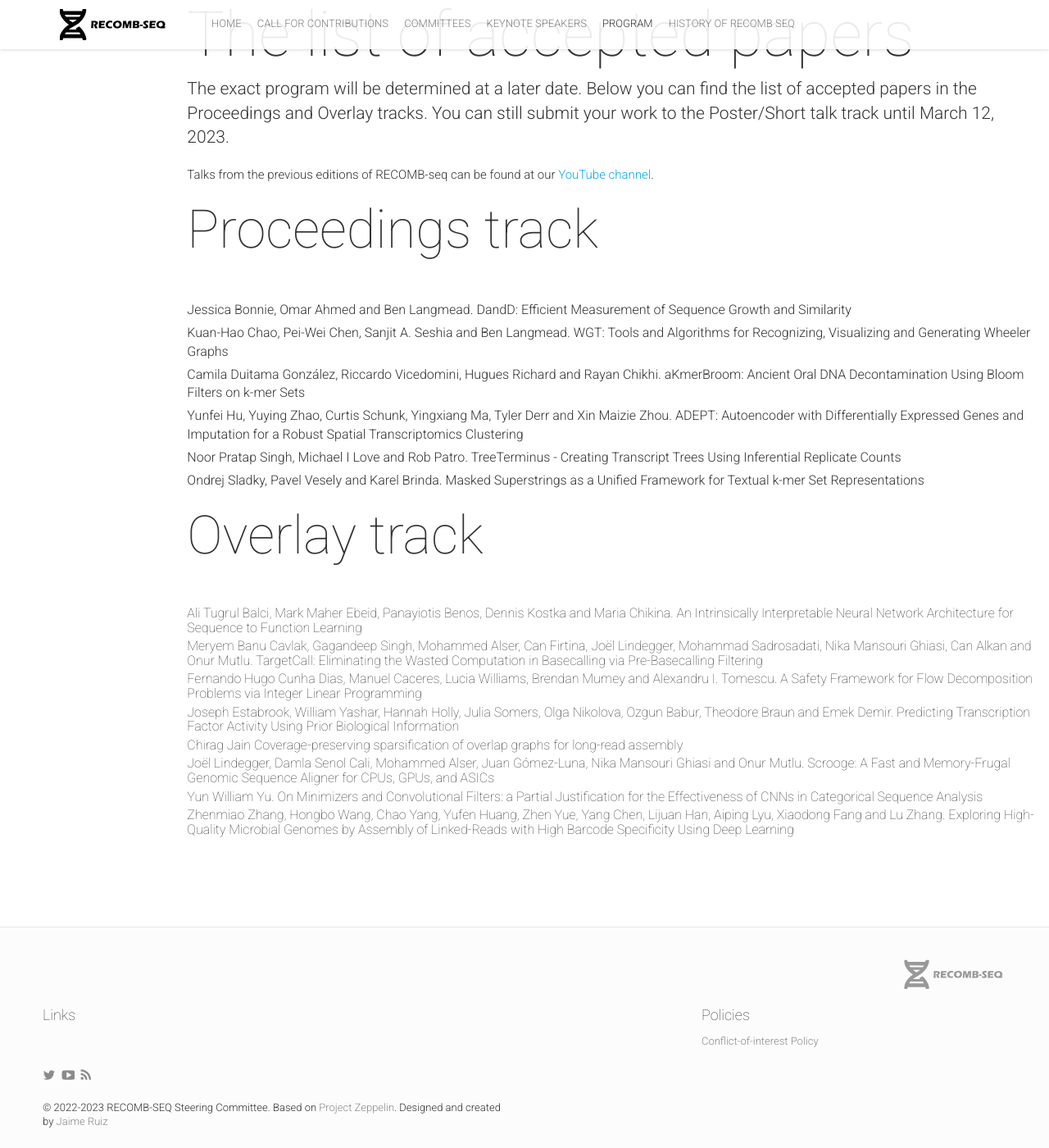
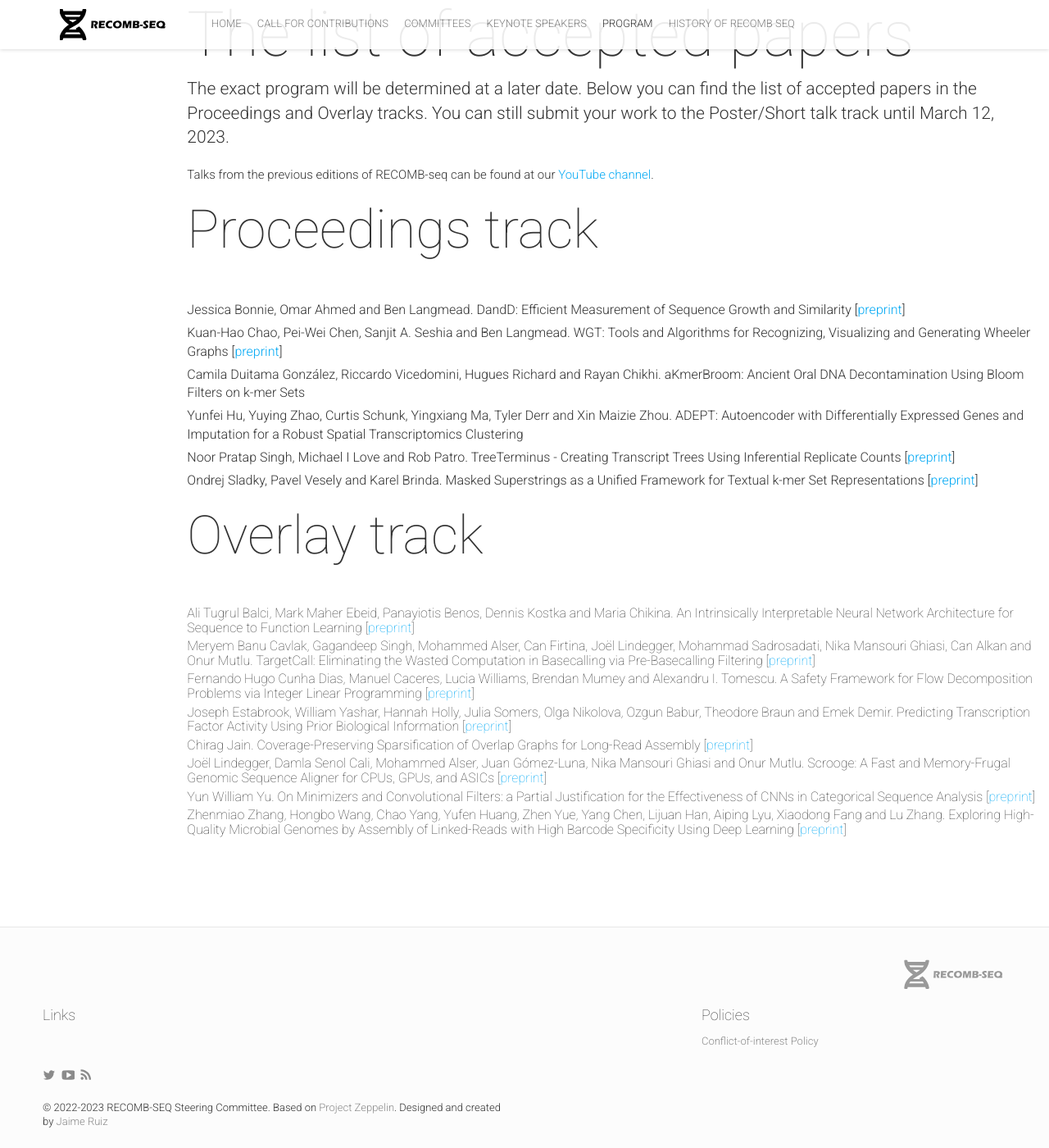
Before and after one commit to recomb-seq/recomb-seq.github.io, a Jekyll site: the page built from schedule.html, in a window 1280 px wide and 1400 px high, scrolled down 477 px. Shown: the whole window at 82% size. Built offline with Jekyll 4.4.1, drawn with Linux system fonts in a browser that asks for light colours; nearby versions of some CDN libraries; comment, search, counter and statistics services are not loaded.

Commit message:
preprints

```diff
--- a/_includes/schedule-tbd.html
+++ b/_includes/schedule-tbd.html
@@ -11,26 +11,24 @@
 <h3>Proceedings track</h3>
 
 <ul>
-<li>Jessica Bonnie, Omar Ahmed and Ben Langmead. DandD: Efficient Measurement of Sequence Growth and Similarity</li>
-<li>Kuan-Hao Chao, Pei-Wei Chen, Sanjit A. Seshia and Ben Langmead. WGT: Tools and Algorithms for Recognizing, Visualizing and Generating Wheeler Graphs</li>
-<li>Camila Duitama González, Riccardo Vicedomini, Hugues Richard and Rayan Chikhi. aKmerBroom: Ancient Oral DNA Decontamination Using Bloom Filters on k-mer Sets</li>
-<li>Yunfei Hu, Yuying Zhao, Curtis Schunk, Yingxiang Ma, Tyler Derr and Xin Maizie Zhou. ADEPT: Autoencoder with Differentially Expressed Genes and Imputation for a Robust Spatial Transcriptomics Clustering</li>
-<li>Noor Pratap Singh, Michael I Love and Rob Patro. TreeTerminus - Creating Transcript Trees Using Inferential Replicate Counts</li>
-<li>Ondrej Sladky, Pavel Vesely and Karel Brinda. Masked Superstrings as a Unified Framework for Textual k-mer Set Representations</li>
+<li>Jessica Bonnie, Omar Ahmed and Ben Langmead. <i>DandD: Efficient Measurement of Sequence Growth and Similarity</i> [<a href="https://www.biorxiv.org/content/10.1101/2023.02.02.526837.abstract">preprint</a>]</li>
+<li>Kuan-Hao Chao, Pei-Wei Chen, Sanjit A. Seshia and Ben Langmead. <i>WGT: Tools and Algorithms for Recognizing, Visualizing and Generating Wheeler Graphs</i> [<a href="https://www.biorxiv.org/content/10.1101/2022.10.15.512390.abstract">preprint</a>]</li>
+<li>Camila Duitama González, Riccardo Vicedomini, Hugues Richard and Rayan Chikhi. <i>aKmerBroom: Ancient Oral DNA Decontamination Using Bloom Filters on k-mer Sets</i></li>
+<li>Yunfei Hu, Yuying Zhao, Curtis Schunk, Yingxiang Ma, Tyler Derr and Xin Maizie Zhou. <i>ADEPT: Autoencoder with Differentially Expressed Genes and Imputation for a Robust Spatial Transcriptomics Clustering</i></li>
+<li>Noor Pratap Singh, Michael I Love and Rob Patro. <i>TreeTerminus - Creating Transcript Trees Using Inferential Replicate Counts</i> [<a href="https://www.biorxiv.org/content/10.1101/2022.11.01.514769.abstract">preprint</a>]</li>
+<li>Ondrej Sladky, Pavel Vesely and Karel Brinda. <i>Masked Superstrings as a Unified Framework for Textual k-mer Set Representations</i> [<a href="https://www.biorxiv.org/content/10.1101/2023.02.01.526717.abstract">preprint</a>]</li>
 </ul>
 
-
 <h3>Overlay track<h3>
-
 <ul>
-<li>Ali Tugrul Balci, Mark Maher Ebeid, Panayiotis Benos, Dennis Kostka and Maria Chikina. An Intrinsically Interpretable Neural Network Architecture for Sequence to Function Learning</li>
-<li>Meryem Banu Cavlak, Gagandeep Singh, Mohammed Alser, Can Firtina, Joël Lindegger, Mohammad Sadrosadati, Nika Mansouri Ghiasi, Can Alkan and Onur Mutlu. TargetCall: Eliminating the Wasted Computation in Basecalling via Pre-Basecalling Filtering</li>
-<li>Fernando Hugo Cunha Dias, Manuel Caceres, Lucia Williams, Brendan Mumey and Alexandru I. Tomescu. A Safety Framework for Flow Decomposition Problems via Integer Linear Programming</li>
-<li>Joseph Estabrook, William Yashar, Hannah Holly, Julia Somers, Olga Nikolova, Ozgun Babur, Theodore Braun and Emek Demir. Predicting Transcription Factor Activity Using Prior Biological Information</li>
-<li>Chirag Jain Coverage-preserving sparsification of overlap graphs for long-read assembly</li>
-<li>Joël Lindegger, Damla Senol Cali, Mohammed Alser, Juan Gómez-Luna, Nika Mansouri Ghiasi and Onur Mutlu. Scrooge: A Fast and Memory-Frugal Genomic Sequence Aligner for CPUs, GPUs, and ASICs</li>
-<li>Yun William Yu. On Minimizers and Convolutional Filters: a Partial Justification for the Effectiveness of CNNs in Categorical Sequence Analysis</li>
-<li>Zhenmiao Zhang, Hongbo Wang, Chao Yang, Yufen Huang, Zhen Yue, Yang Chen, Lijuan Han, Aiping Lyu, Xiaodong Fang and Lu Zhang. Exploring High-Quality Microbial Genomes by Assembly of Linked-Reads with High Barcode Specificity Using Deep Learning</li>
+<li>Ali Tugrul Balci, Mark Maher Ebeid, Panayiotis Benos, Dennis Kostka and Maria Chikina. <i>An Intrinsically Interpretable Neural Network Architecture for Sequence to Function Learning</i> [<a href="https://www.biorxiv.org/content/10.1101/2023.01.25.525572.abstract">preprint</a>] </li>
+<li>Meryem Banu Cavlak, Gagandeep Singh, Mohammed Alser, Can Firtina, Joël Lindegger, Mohammad Sadrosadati, Nika Mansouri Ghiasi, Can Alkan and Onur Mutlu. <i>TargetCall: Eliminating the Wasted Computation in Basecalling via Pre-Basecalling Filtering</i> [<a href="https://www.biorxiv.org/content/10.1101/2022.12.09.519749.abstract">preprint</a>]</li>
+<li>Fernando Hugo Cunha Dias, Manuel Caceres, Lucia Williams, Brendan Mumey and Alexandru I. Tomescu. <i>A Safety Framework for Flow Decomposition Problems via Integer Linear Programming</i> [<a href="https://arxiv.org/abs/2301.13245">preprint</a>]</li>
+<li>Joseph Estabrook, William Yashar, Hannah Holly, Julia Somers, Olga Nikolova, Ozgun Babur, Theodore Braun and Emek Demir. <i>Predicting Transcription Factor Activity Using Prior Biological Information</i> [<a href="">preprint</a>]</li>
+<li>Chirag Jain. <i>Coverage-Preserving Sparsification of Overlap Graphs for Long-Read Assembly</i> [<a href="https://www.biorxiv.org/content/10.1101/2022.12.16.520295.abstract">preprint</a>]</li>
+<li>Joël Lindegger, Damla Senol Cali, Mohammed Alser, Juan Gómez-Luna, Nika Mansouri Ghiasi and Onur Mutlu. <i>Scrooge: A Fast and Memory-Frugal Genomic Sequence Aligner for CPUs, GPUs, and ASICs</i> [<a href="https://arxiv.org/abs/2208.09985">preprint</a>]</li>
+<li>Yun William Yu. <i>On Minimizers and Convolutional Filters: a Partial Justification for the Effectiveness of CNNs in Categorical Sequence Analysis</i> [<a href="https://arxiv.org/abs/2111.08452">preprint</a>]</li>
+<li>Zhenmiao Zhang, Hongbo Wang, Chao Yang, Yufen Huang, Zhen Yue, Yang Chen, Lijuan Han, Aiping Lyu, Xiaodong Fang and Lu Zhang. <i>Exploring High-Quality Microbial Genomes by Assembly of Linked-Reads with High Barcode Specificity Using Deep Learning</i> [<a href="https://www.biorxiv.org/content/10.1101/2022.09.07.506963.abstract">preprint</a>]</li>
 </ul>
 
         </div>
```
